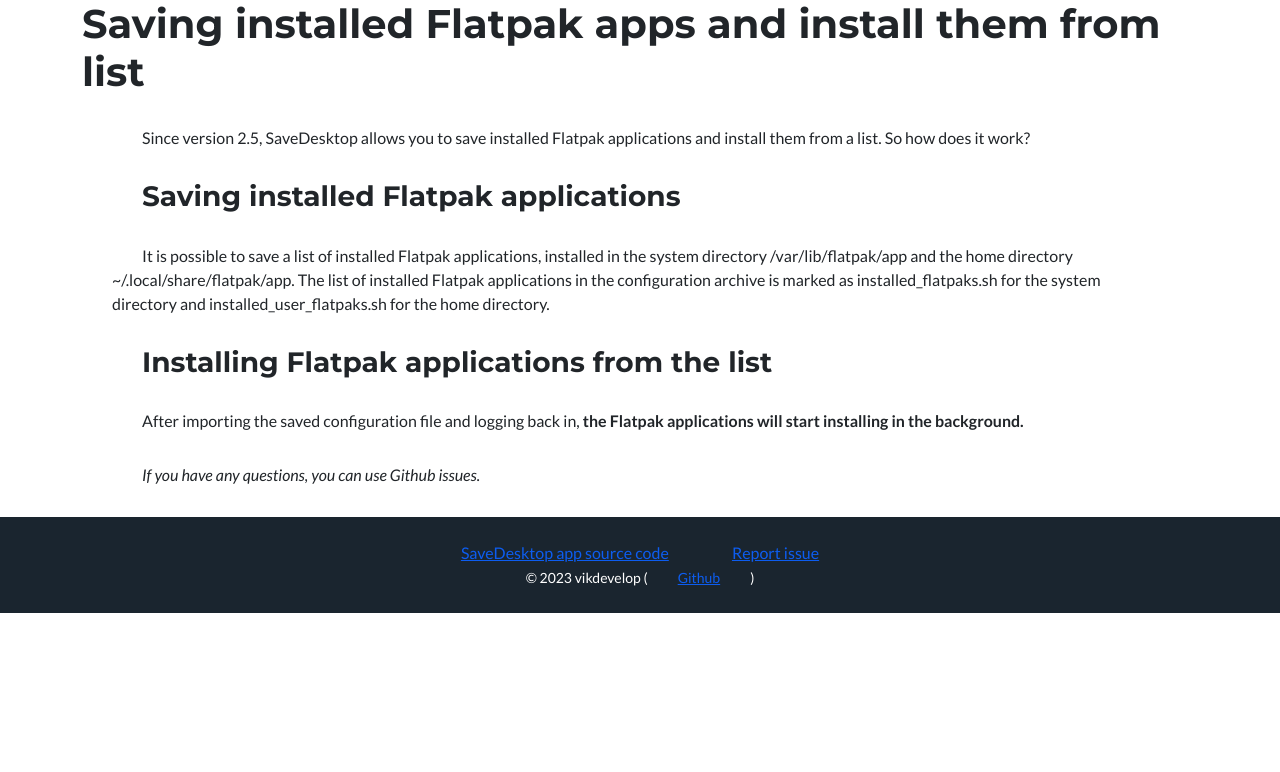
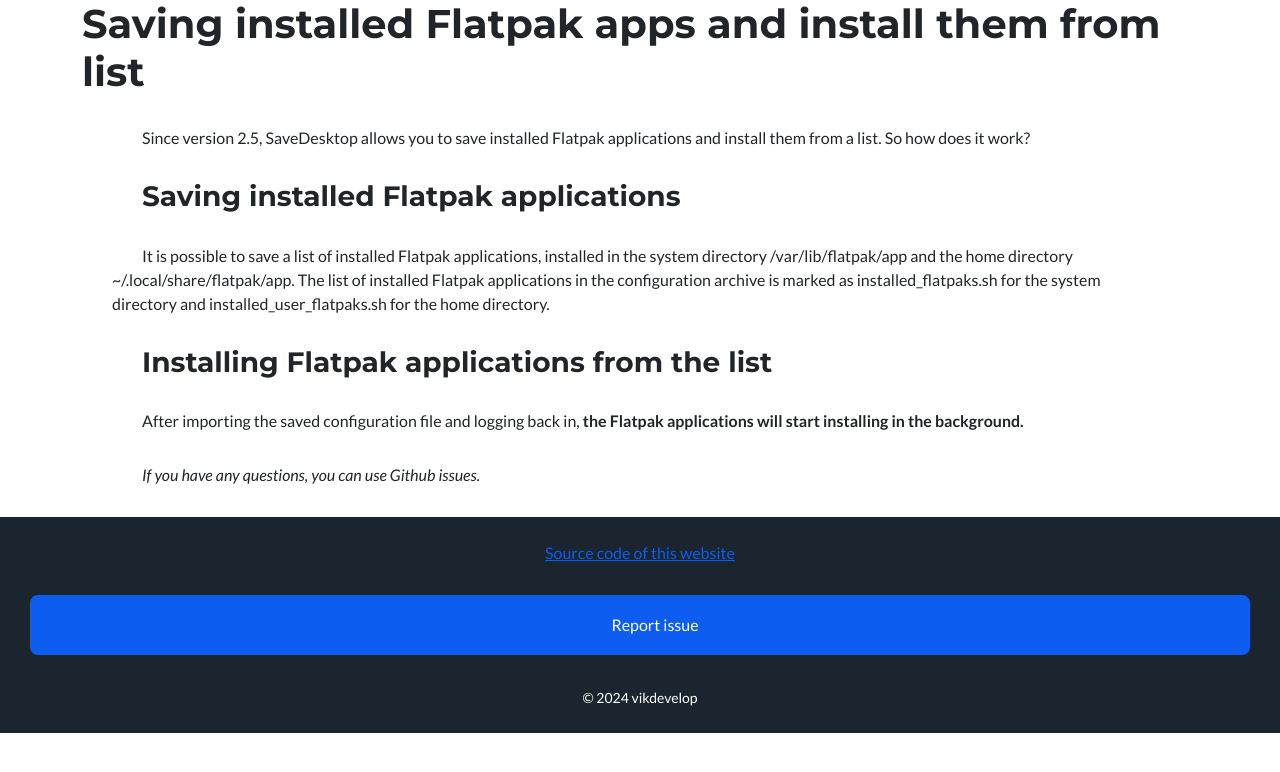
Before and after one commit to vikdevelop/SaveDesktop, a Jekyll site: the page built from wiki/flatpak-apps-installation/en.md, in a window 1280 px wide. Shown: the top 772 px of the page. Built offline with Jekyll 4.4.1, drawn with Linux system fonts in a browser that asks for light colours; nearby versions of some CDN libraries; our own code applies the rules of GitHub Pages for plain Markdown files.

Commit message:
Update default.html

```diff
--- a/_layouts/default.html
+++ b/_layouts/default.html
@@ -2,6 +2,7 @@
 <html>
   <head>
     <title>{{ page.title }}</title>
+    <meta name="robots" content="noindex">
     <script src="https://use.fontawesome.com/releases/v6.3.0/js/all.js" crossorigin="anonymous"></script>
     <link href="https://fonts.googleapis.com/css?family=Montserrat:400,700" rel="stylesheet" type="text/css" />
     <link href="https://fonts.googleapis.com/css?family=Lato:400,700,400italic,700italic" rel="stylesheet" type="text/css" />
@@ -12,9 +13,10 @@
         {{ content }}
     </div>
     <div class="copyright py-4 text-center text-white">
-        <a href="https://github.com/vikdevelop/SaveDesktop">SaveDesktop app source code</a>
-        <a href="https://vikdevelop.github.io/SaveDesktop/open-issue/">Report issue</a>
-        <div class="container"><small>&copy; 2023 vikdevelop (<a href="https://github.com/vikdevelop">Github</a>)</small></div>
+        <a href="https://github.com/vikdevelop/SaveDesktop/tree/webpage">Source code of this website</a>
+
+        <a class="btn btn-primary nav-link py-3 px-0 px-lg-3 rounded" href="https://vikdevelop.github.io/SaveDesktop/open-issue/">Report issue</a>
+        <div class="container"><small>&copy; 2024 vikdevelop</small></div>
     </div>
     <script src="https://cdn.jsdelivr.net/npm/bootstrap@5.2.3/dist/js/bootstrap.bundle.min.js"></script>
     <script src="js/scripts.js"></script>
```
